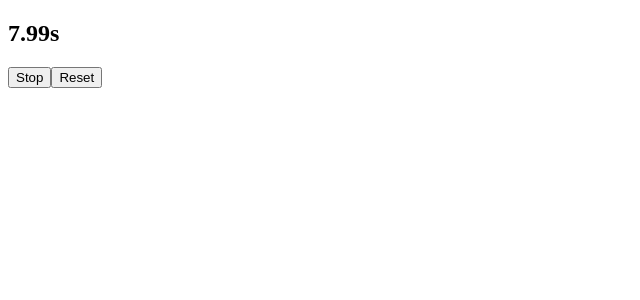
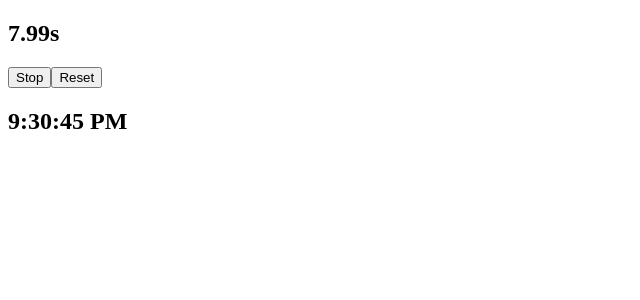
Before and after one commit to Joseph-K-B/js-sandbox, a React app: page / in a window 1280 px wide. Shown: the top 300 px of the page, without its empty margins (0-640 px from the left). Built offline with nearby package versions, Linux system fonts and the light colour scheme.

Commit message:
react clock

```diff
--- a/src/App.jsx
+++ b/src/App.jsx
@@ -1,7 +1,11 @@
+import Clock from "./components/clock/Clock";
 import Stopwatch from "./components/stopwatch/stopwatch";
 
 export default function App() {
   return (
-    <Stopwatch />
+    <>
+      <Stopwatch />
+      <Clock />
+    </>
   )
 }
--- /dev/null
+++ b/src/components/clock/Clock.jsx
@@ -0,0 +1,26 @@
+import { useEffect, useState } from "react";
+
+function Clock() {
+  const [date, setDate] = useState(new Date());
+  const [clock, setClock] = useState(null)
+
+ const refresh = () => {
+   setDate(new Date());
+ }
+
+
+ useEffect(() => {
+   const timer = setInterval(refresh, 1000);
+   const clear = () => {clearInterval(timer)}
+    }, [])
+
+  return (
+    <div>
+      <h2>
+        {date.toLocaleTimeString()}
+      </h2>
+    </div>
+  )
+}
+
+export default Clock;
```
